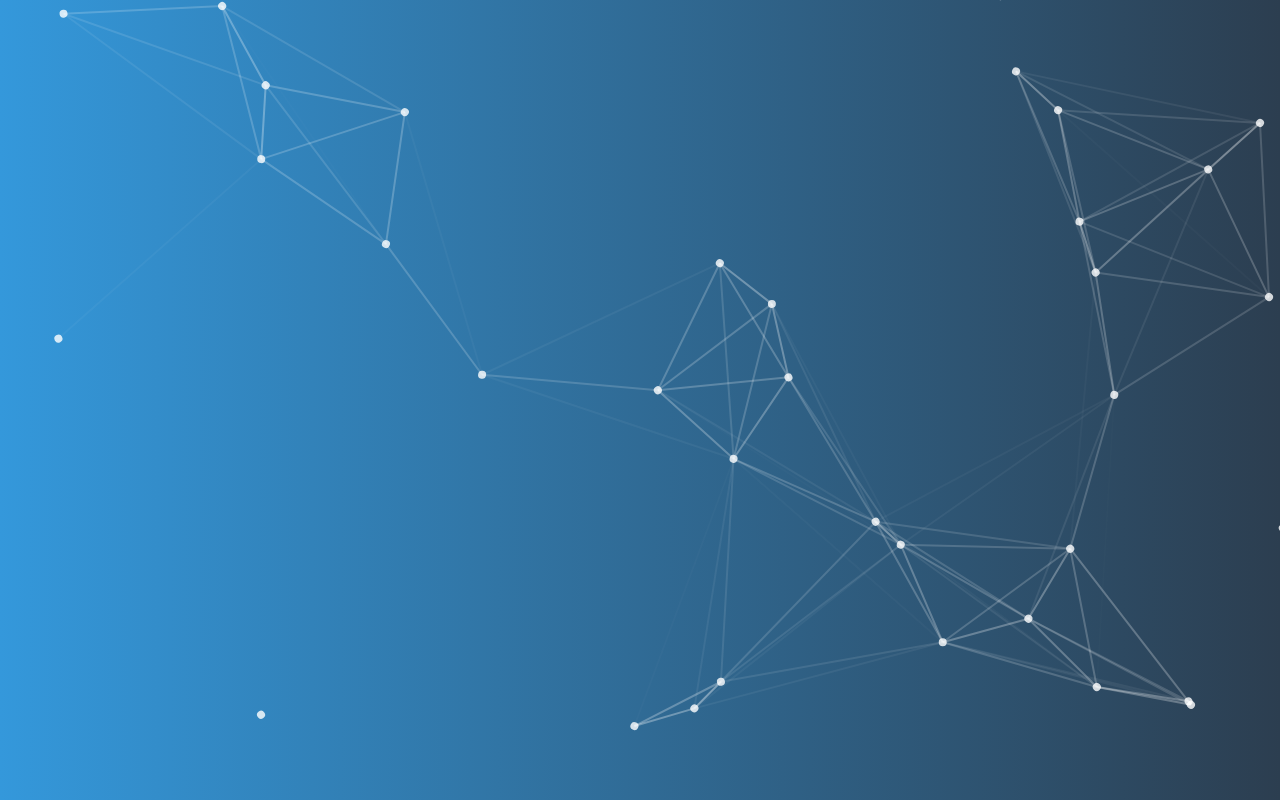
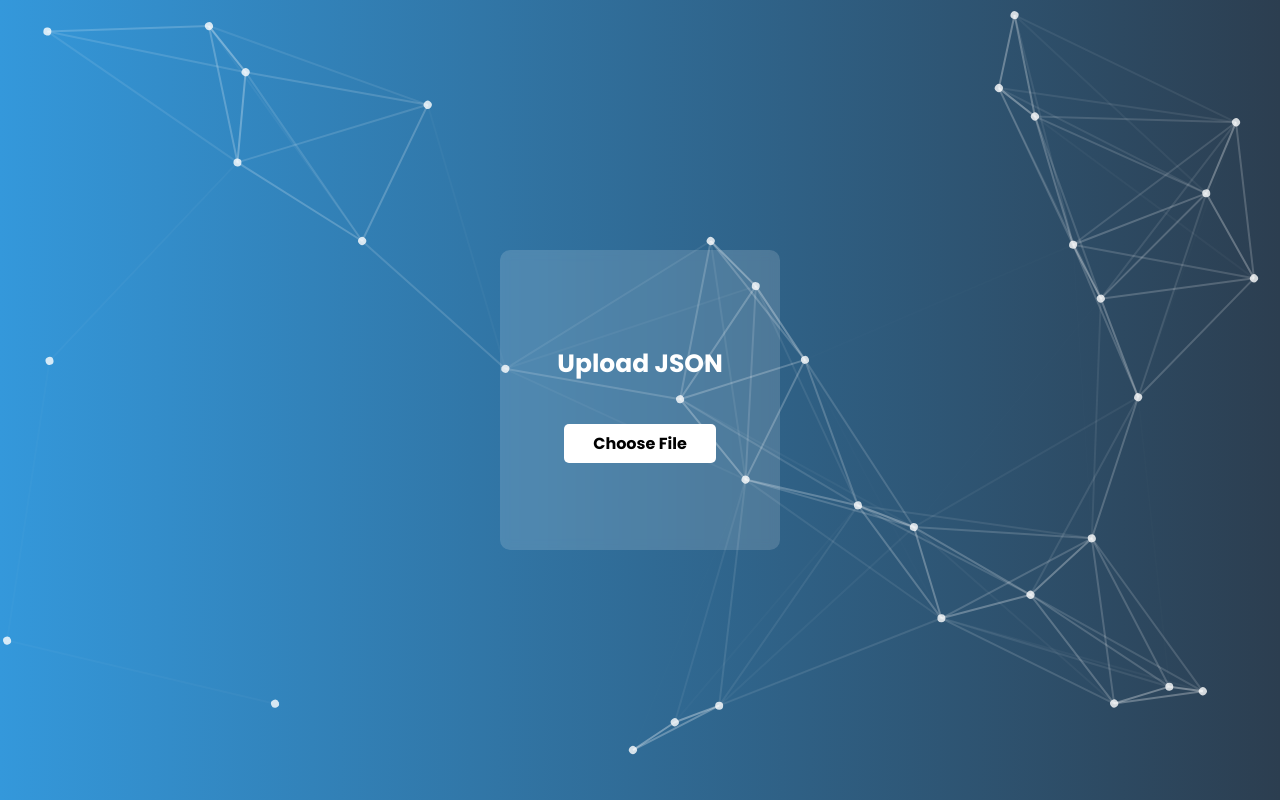
Before and after one commit to MuhammadHananAsghar/Odds, a React (Create React App) app in the folder odds/: page / in a window 1280 px wide. Built offline with nearby package versions, Linux system fonts and the light colour scheme.

Commit message:
Added Card with upload JSON

```diff
--- /dev/null
+++ b/odds/src/components/Card.jsx
@@ -0,0 +1,14 @@
+import React from 'react';
+import './styles/Card.css';
+
+export const Card = () => {
+    return (
+        <div className="card">
+            <h1 className='title'>Upload JSON</h1>
+            <div>
+                <input type="file" id="actual-btn" accept="application/json" />
+                <label for="actual-btn">Choose File</label>
+            </div>
+        </div>
+    );
+}
--- /dev/null
+++ b/odds/src/components/styles/Card.css
@@ -0,0 +1,30 @@
+.card{
+    background-color: rgba(255, 255, 255, .15);
+    backdrop-filter: blur(5px);
+    height: 300px;
+    width: 280px;
+    border-radius: 10px;
+    display: flex;
+    align-items: center;
+    justify-content: center;
+    flex-direction: column;
+}
+.title{
+    font-weight: bold;
+    font-size: 25px;
+    color: #fff;
+    text-align: center;
+    margin-bottom: 3rem;
+}
+label {
+    text-align: center;
+    background-color: white;
+    color: #000;
+    padding: 0.5rem 1.8rem;
+    cursor: pointer;
+    font-weight: bolder;
+    border-radius: 5px;
+}
+.card input{
+    display: none;
+}
--- a/odds/src/screens/App.jsx
+++ b/odds/src/screens/App.jsx
@@ -1,21 +1,18 @@
 import React from 'react';
 import { ParticlesCircle } from '../components/ParticlesCircle';
+import { Card } from '../components/Card';
 import { loadFull } from "tsparticles";
 import './styles/App.css';
 
 const App = () => {
 
     const particlesInit = async (main) => {
-        console.log(main);
-
-        // you can initialize the tsParticles instance (main) here, adding custom shapes or presets
-        // this loads the tsparticles package bundle, it's the easiest method for getting everything ready
-        // starting from v2 you can add only the features you need reducing the bundle size
         await loadFull(main);
     };
     return (
         <div className="main">
             <ParticlesCircle particlesInit={particlesInit} />
+            <Card />
         </div>
     );
 }
--- a/odds/src/screens/styles/App.css
+++ b/odds/src/screens/styles/App.css
@@ -1,7 +1,9 @@
+@import url('https://fonts.googleapis.com/css2?family=Poppins:wght@300;400;500;600;700;800&display=swap');
 * {
     margin: 0;
     padding: 0;
     box-sizing: border-box;
+    font-family: 'Poppins', sans-serif;
 }
 
 html,
@@ -10,6 +12,9 @@ body {
 }
 
 .main {
+    display: flex;
+    justify-content: center;
+    align-items: center;
     height: 100vh;
     background: #2c3e50;
     /* fallback for old browsers */
```
